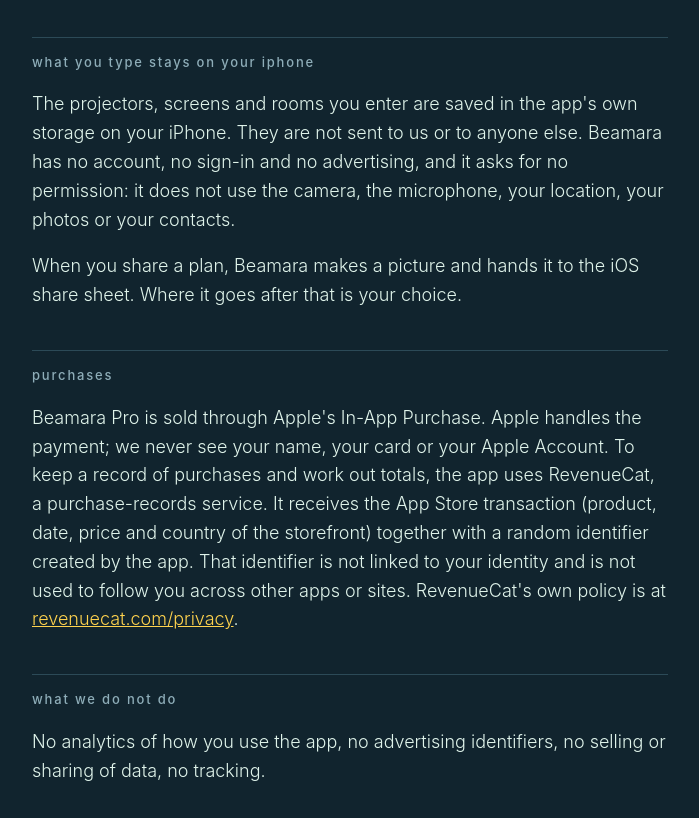
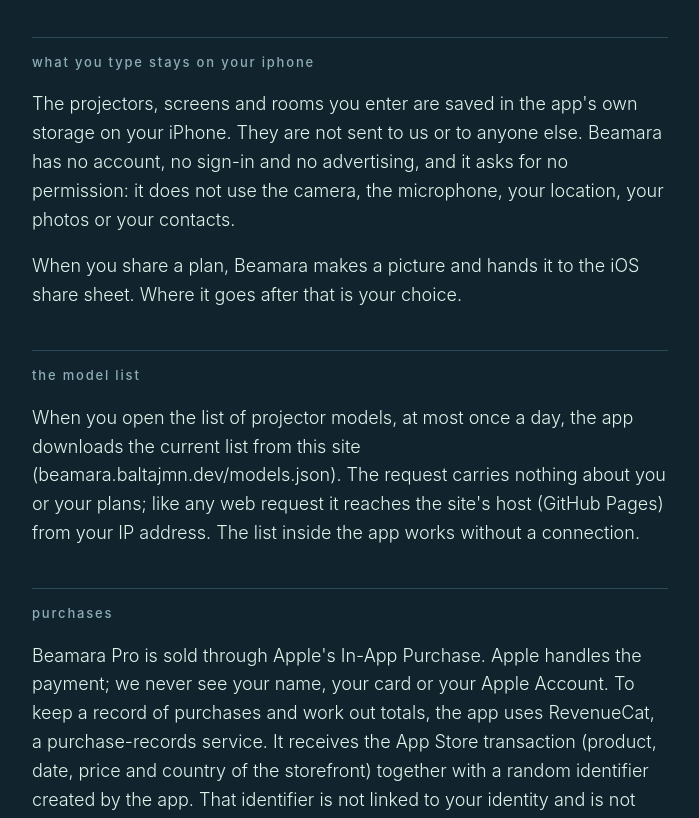
Before and after one commit to BaltaJmn/beamara-privacy, a plain HTML site: page privacy/index.html in a window 1280 px wide. Shown: the part 277-1095 px from the top of the page, without its empty margins (290-989 px from the left). Drawn offline with Linux system fonts and the light colour scheme.

Commit message:
Model list (version 1, 145 models) and its line in the privacy policy
Co-Authored-By: Claude Fable 5.2 <noreply@anthropic.com>

```diff
--- a/privacy/index.html
+++ b/privacy/index.html
@@ -9,6 +9,8 @@
 <h2>what you type stays on your iPhone</h2>
 <p>The projectors, screens and rooms you enter are saved in the app's own storage on your iPhone. They are not sent to us or to anyone else. Beamara has no account, no sign-in and no advertising, and it asks for no permission: it does not use the camera, the microphone, your location, your photos or your contacts.</p>
 <p>When you share a plan, Beamara makes a picture and hands it to the iOS share sheet. Where it goes after that is your choice.</p>
+<h2>the model list</h2>
+<p>When you open the list of projector models, at most once a day, the app downloads the current list from this site (beamara.baltajmn.dev/models.json). The request carries nothing about you or your plans; like any web request it reaches the site's host (GitHub Pages) from your IP address. The list inside the app works without a connection.</p>
 <h2>purchases</h2>
 <p>Beamara Pro is sold through Apple's In-App Purchase. Apple handles the payment; we never see your name, your card or your Apple Account. To keep a record of purchases and work out totals, the app uses RevenueCat, a purchase-records service. It receives the App Store transaction (product, date, price and country of the storefront) together with a random identifier created by the app. That identifier is not linked to your identity and is not used to follow you across other apps or sites. RevenueCat's own policy is at <a href="https://www.revenuecat.com/privacy">revenuecat.com/privacy</a>.</p>
 <h2>what we do not do</h2>
```
Also changed, not shown: models.json (added, +1 -0 lines).
